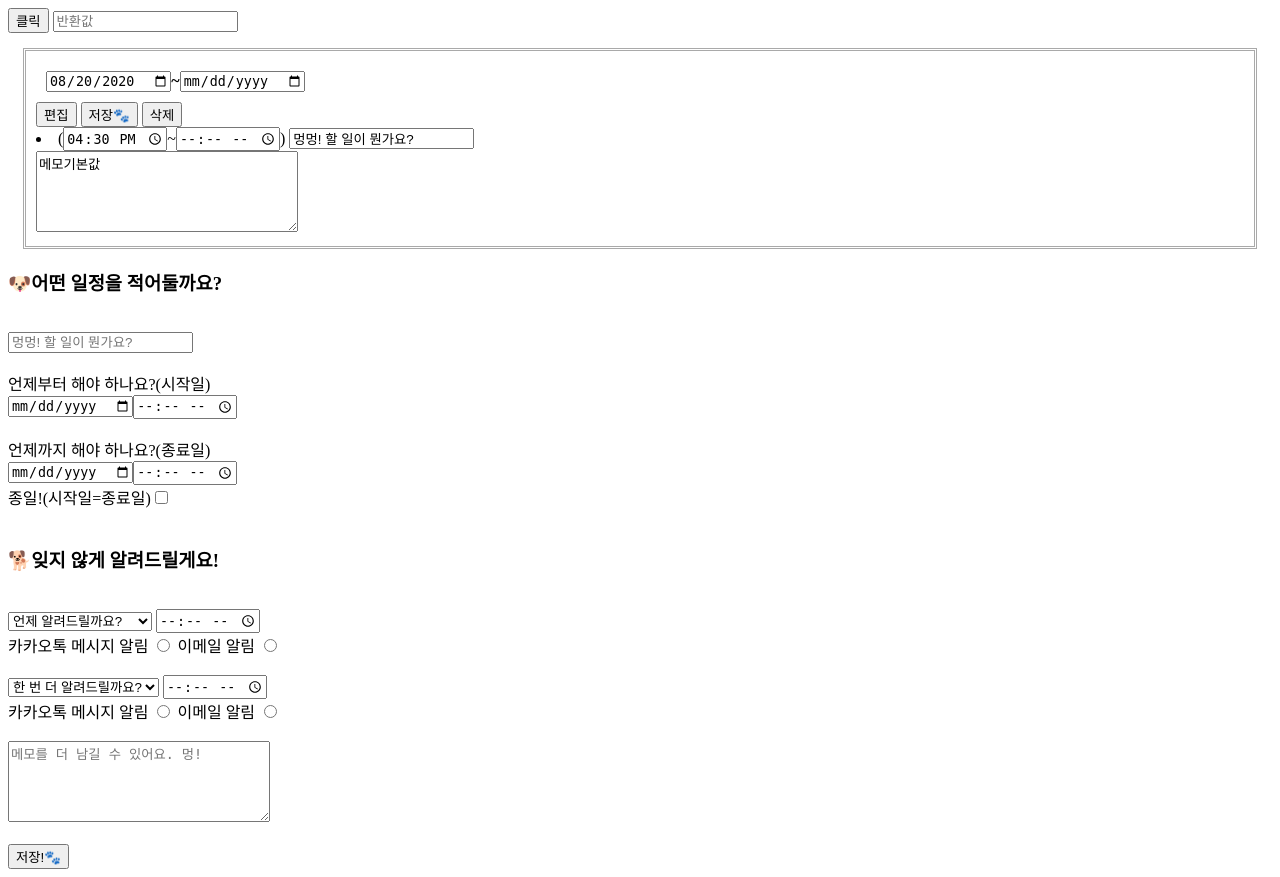
After one commit to bibi6666667/scc, a Flask app: template my_project/templates/test.html in a window 1280 px wide. The commit adds this page. Run offline with Flask 2, Linux system fonts and the light colour scheme; the template is opened without the code that fills it, so the values that code supplies are empty.

Commit message:
일정편집 API 틀 만듦 + 튜터님 피드백
test.html에 일정편집을 위한 간이input창 만듦.
일정편집 API 설계하고 가능한대로 만들어봄.
수업 가서 튜터님 피드백받고 일정검색, 일정편집 API 고침.

```diff
--- a/my_project/app.py
+++ b/my_project/app.py
@@ -1,5 +1,6 @@
 from pymongo import MongoClient
-
+from bson.json_util import dumps
+from bson.objectid import ObjectId
 from flask import Flask, render_template, jsonify, request
 
 app = Flask(__name__)
@@ -49,17 +50,29 @@ def make_sche():
 # 2. 일정 조회(Read) - /readsche (GET)
 @app.route('/readsche', methods=['GET'])
 def read_sche():
-    todolist = list(db.todo.find({},{'_id' : 0}))
-    return jsonify({'result': 'success', 'todolist': todolist,'msg': '일정을 불러왔습니다. 멍!'})
+    todolist = list(db.todo.find({}))
+    return dumps({'result': 'success', 'todolist': todolist,'msg': '일정을 불러왔습니다. 멍!'})
 
 # 3. 일정 검색(Read?) - /findsche (POST)
 @app.route('/findsche', methods=['POST'])
 def find_sche():
     keyword = request.form['keyword']
-    serched = list(db.todo.find({'todo':keyword},{'_id':0}))
-    return jsonify({'result': 'success', 'serched' : serched,'msg': '검색 완료!'})
+    serched = list(db.todo.find({'todo': keyword}, {'_id': 0}))
+    return jsonify({'result': 'success', 'serched': serched,'msg': '검색 완료!'})
 
-# 4. 일정 변경(Update) - /fixsche (POST)
+# 4-1. 일정 변경을 위한 조회(find-one) - /readasche (GET)
+@app.route('/readasche', methods=['GET'])
+def read_a_sche():
+    fix_id = request.args.get('id')
+    fix_todo = db.todo.find_one({"_id": ObjectId(fix_id)}, {'_id': 0})
+    return jsonify({'result': 'success', 'fix_todo': fix_todo})
+
+# 4-2. 일정 변경(Update) - /fixsche (POST)
+@app.route('/fixsche', methods=['POST'])
+def fix_sche():
+    fix_keyword = request.form['fix_keyword']
+    fix_todo = list(db.todo.find_one({'todo': fix_keyword}, {'_id': 0}))
+    return jsonify({'result': 'success', 'fix_todo': fix_todo})
 
 # 5. 일정 삭제(Delete) - /delsche(POST)
 @app.route('/delsche', methods=['POST'])
@@ -67,7 +80,10 @@ def del_sche():
     del_todo = request.form['todo']
     db.todo.delete_one({'todo':del_todo})
     return jsonify({'result': 'success', 'msg': '선택하신 일정을 삭제했어요!'})
+
 # 6. 알림 보내기?
+# 6-1. 이메일보내기
+# 6-2. 카톡 플친으로 메시지보내기
 ###위의 것들 다 했다면###
 # 7. 날씨 조회 /wether (GET)
 # 8. 회원시스템 개발시작!
--- /dev/null
+++ b/my_project/templates/test.html
@@ -0,0 +1,76 @@
+<!DOCTYPE html>
+<html lang="en">
+<head>
+    <meta charset="UTF-8">
+    <script src="https://ajax.googleapis.com/ajax/libs/jquery/3.5.1/jquery.min.js"></script>
+    <title>test</title>
+    <style>
+        .schedule {
+            margin: 15px;
+            padding: 10px;
+            border: 3px darkgray double;
+        }
+
+        .schedule_date {
+            font-weight: bolder;
+            padding: 10px;
+            text-align: left;
+        }
+    </style>
+    <script>
+        function parents() {
+            sche = $('#fixsche').parents("div")
+            td = sche.find('#todo').val()
+            console.log(td);
+        }
+    </script>
+</head>
+<body>
+<button onclick="parents()">클릭</button>
+<input type="text" placeholder="반환값">
+<div class="schedule">
+    <div class="schedule_date"><input type="date" id="start_date" value="2020-08-20">~<input type="date" id="end_date">
+    </div>
+    <button id="fixsche" onclick="fixsche()">편집</button>
+    <input type="submit" value="저장🐾">
+    <button id="delsche" onclick="delsche()">삭제</button>
+    <li>(<input type="time" id="start_time" value="16:30">~<input type="time" id="end_time">)
+        <input type="text" width="500px" id="todo" value="멍멍! 할 일이 뭔가요?"></li>
+    <textarea id="memo" cols="30" rows="5">메모기본값</textarea>
+</div>
+
+    <h3>🐶어떤 일정을 적어둘까요?</h3><br>
+    <input type="text" width="300px" placeholder="멍멍! 할 일이 뭔가요?"><br><br>
+    언제부터 해야 하나요?(시작일)<br>
+    <input type="date" id="start_date"><input type="time" id="start_time"> <br><br>
+    언제까지 해야 하나요?(종료일)<br>
+    <input type="date" id="end_date"><input type="time" id="end_time"><br>
+    종일!(시작일=종료일)<input type="checkbox" id="startend"><br><br>
+    <h3>🐕잊지 않게 알려드릴게요!</h3><br>
+    <select id="alert_1_day">
+        <option value="" selected disabled hidden>언제 알려드릴까요?</option>
+        <option value="on_day" id="">스케줄 당일에 알려줘!</option>
+        <option value="day_ago" id="">1일 전에 알려줘!</option>
+        <option value="3days_ago" id="">3일 전에 알려줘!</option>
+        <option value="week_ago" id="">1주일 전에 알려줘!</option>
+    </select>
+    <input type="time" id="alert_1_time"><br>
+    카카오톡 메시지 알림 <input type="radio" name="alert_how" value="katalk">
+    이메일 알림 <input type="radio" name="alert_how" value="email"><br><br>
+
+    <select id="alert_2_day">
+        <option value="" selected disabled hidden>한 번 더 알려드릴까요?</option>
+        <option value="on_day">스케줄 당일에 알려줘!</option>
+        <option value="day_ago">1일 전에 알려줘!</option>
+        <option value="3days_ago">3일 전에 알려줘!</option>
+        <option value="week_ago">1주일 전에 알려줘!</option>
+    </select>
+    <input type="time" id="alert_2_time"><br>
+    카카오톡 메시지 알림 <input type="radio" name="alert_how" value="katalk">
+    이메일 알림 <input type="radio" name="alert_how" value="email"><br><br>
+    <textarea id="memo" placeholder="메모를 더 남길 수 있어요. 멍!" cols="30" rows="5"></textarea><br><br>
+    <input type="submit" onclick="makesche()" value="저장!🐾">
+
+
+</body>
+</html>
```
Also changed, not shown: my_project/templates/index.html (+67 -19 lines), 1 other file.
